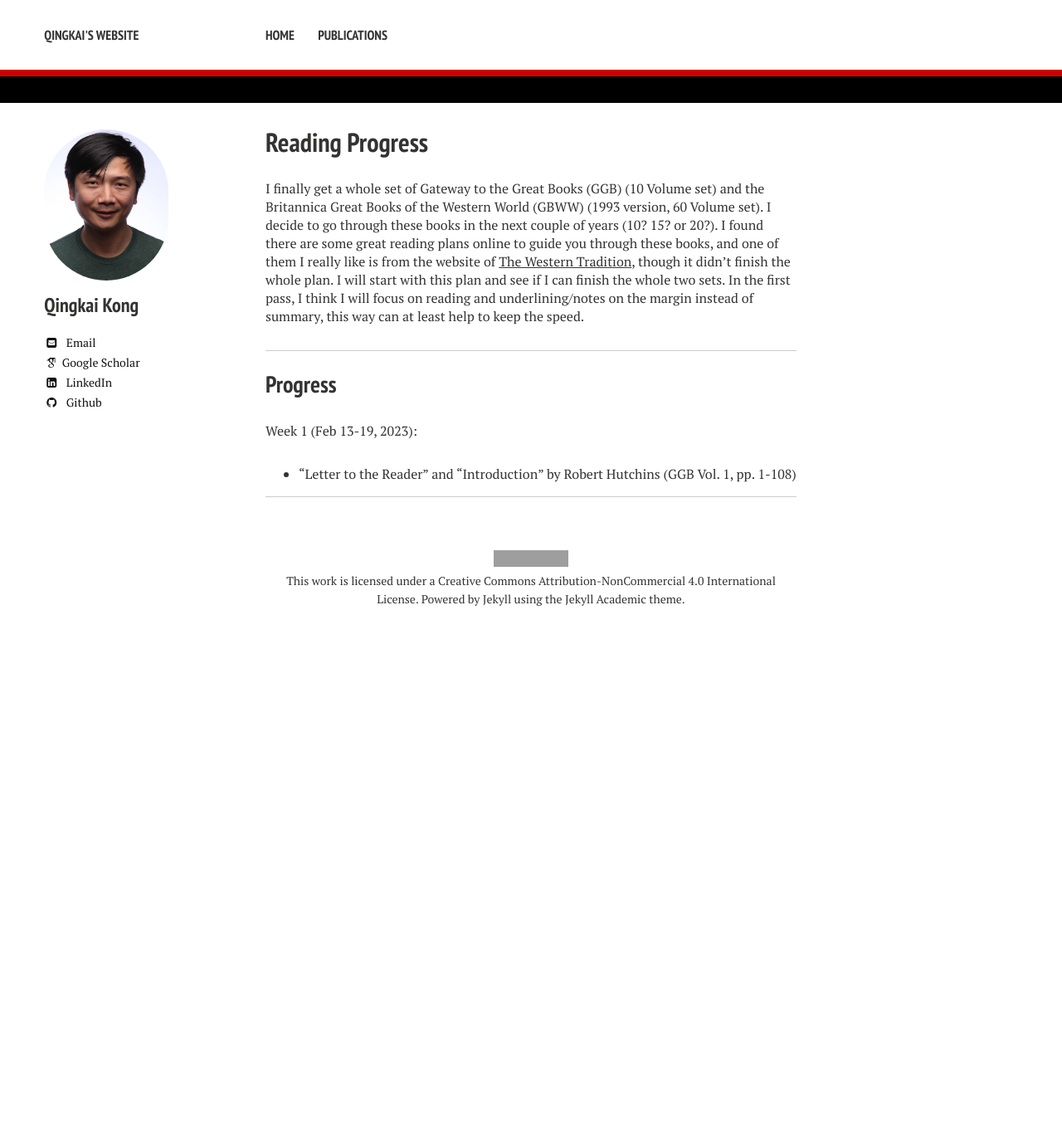
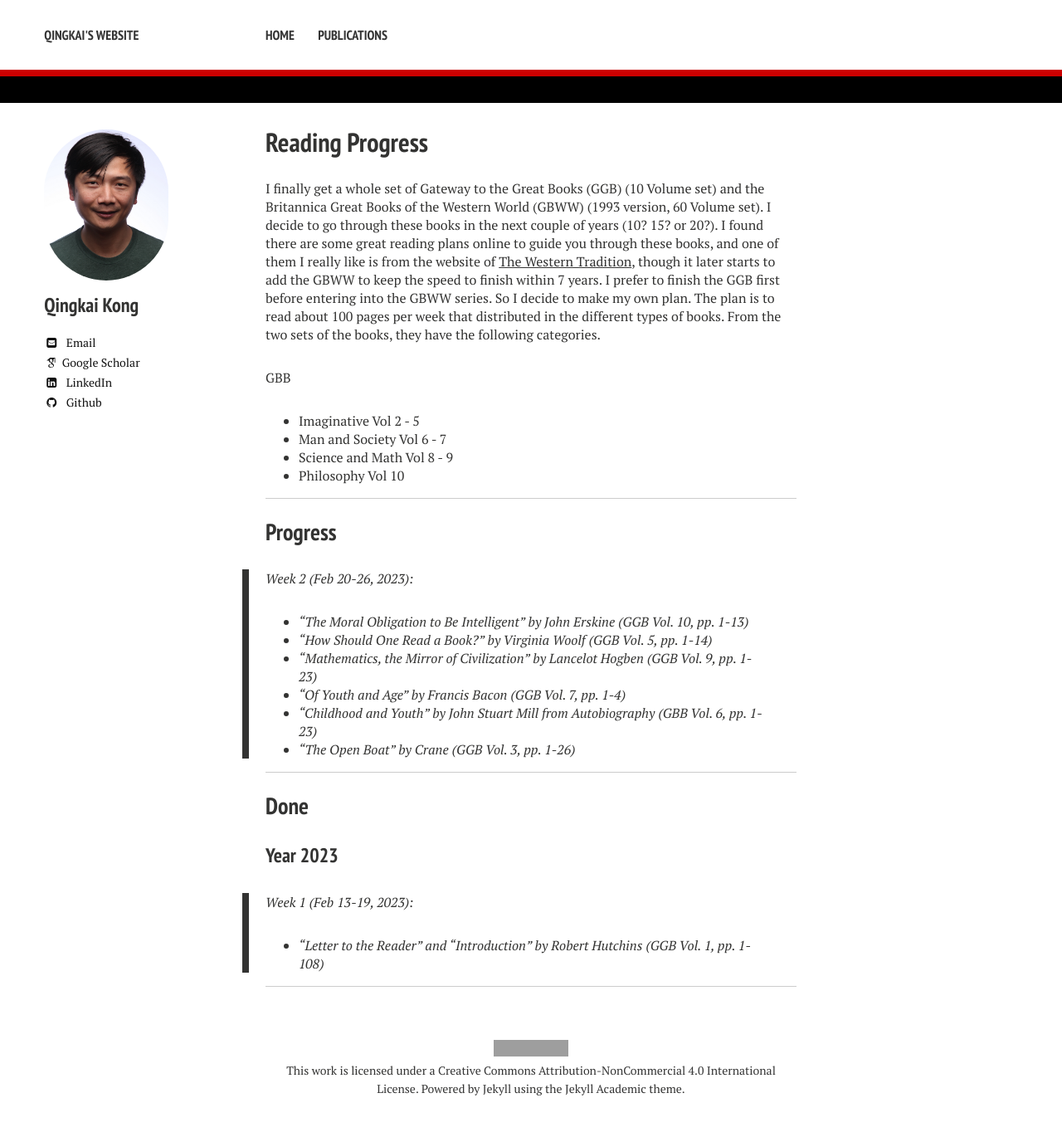
Before and after one commit to qingkaikong/qingkaikong, a Jekyll site: the page built from reading_progress.md, in a window 1280 px wide. Shown: the whole page at 83% size. Built offline with Jekyll 4.4.1, drawn with Linux system fonts in a browser that asks for light colours; nearby versions of some CDN libraries; some web fonts are replaced; before the commit the page ends 900 px from its top, so only the background shows below that; grey boxes are pictures that could not be loaded.

Commit message:
add week 2

```diff
--- a/reading_progress.md
+++ b/reading_progress.md
@@ -4,11 +4,31 @@ title: Reading Progress
 excerpt: "Reading Progress"
 ---
 
-I finally get a whole set of Gateway to the Great Books (GGB) (10 Volume set) and the Britannica Great Books of the Western World (GBWW) (1993 version, 60 Volume set). I decide to go through these books in the next couple of years (10? 15? or 20?). I found there are some great reading plans online to guide you through these books, and one of them I really like is from the website of [The Western Tradition](https://westerntradition.wordpress.com/great-books-project/great-books-project-post-index/), though it didn't finish the whole plan. I will start with this plan and see if I can finish the whole two sets. In the first pass, I think I will focus on reading and underlining/notes on the margin instead of summary, this way can at least help to keep the speed.
+I finally get a whole set of Gateway to the Great Books (GGB) (10 Volume set) and the Britannica Great Books of the Western World (GBWW) (1993 version, 60 Volume set). I decide to go through these books in the next couple of years (10? 15? or 20?). I found there are some great reading plans online to guide you through these books, and one of them I really like is from the website of [The Western Tradition](https://westerntradition.wordpress.com/great-books-project/great-books-project-post-index/), though it later starts to add the GBWW to keep the speed to finish within 7 years. I prefer to finish the GGB first before entering into the GBWW series. So I decide to make my own plan. The plan is to read about 100 pages per week that distributed in the different types of books. From the two sets of the books, they have the following categories.
+
+ GBB
+ * Imaginative Vol 2 - 5
+ * Man and Society Vol 6 - 7
+ * Science and Math Vol 8 - 9
+ * Philosophy Vol 10
 
 ---
 
 ## Progress
 
-Week 1 (Feb 13-19, 2023):
+> Week 2 (Feb 20-26, 2023):
+* "The Moral Obligation to Be Intelligent" by John Erskine (GGB Vol. 10, pp. 1-13)
+* "How Should One Read a Book?" by Virginia Woolf (GGB Vol. 5, pp. 1-14)
+* "Mathematics, the Mirror of Civilization" by Lancelot Hogben (GGB Vol. 9, pp. 1-23)
+* “Of Youth and Age” by Francis Bacon (GGB Vol. 7, pp. 1-4)
+* "Childhood and Youth" by John Stuart Mill from Autobiography (GBB Vol. 6, pp. 1-23)
+* "The Open Boat" by Crane (GGB Vol. 3, pp. 1-26)
+
+---
+
+## Done
+
+### Year 2023
+
+> Week 1 (Feb 13-19, 2023):
 * "Letter to the Reader" and "Introduction" by Robert Hutchins (GGB Vol. 1, pp. 1-108)
```
